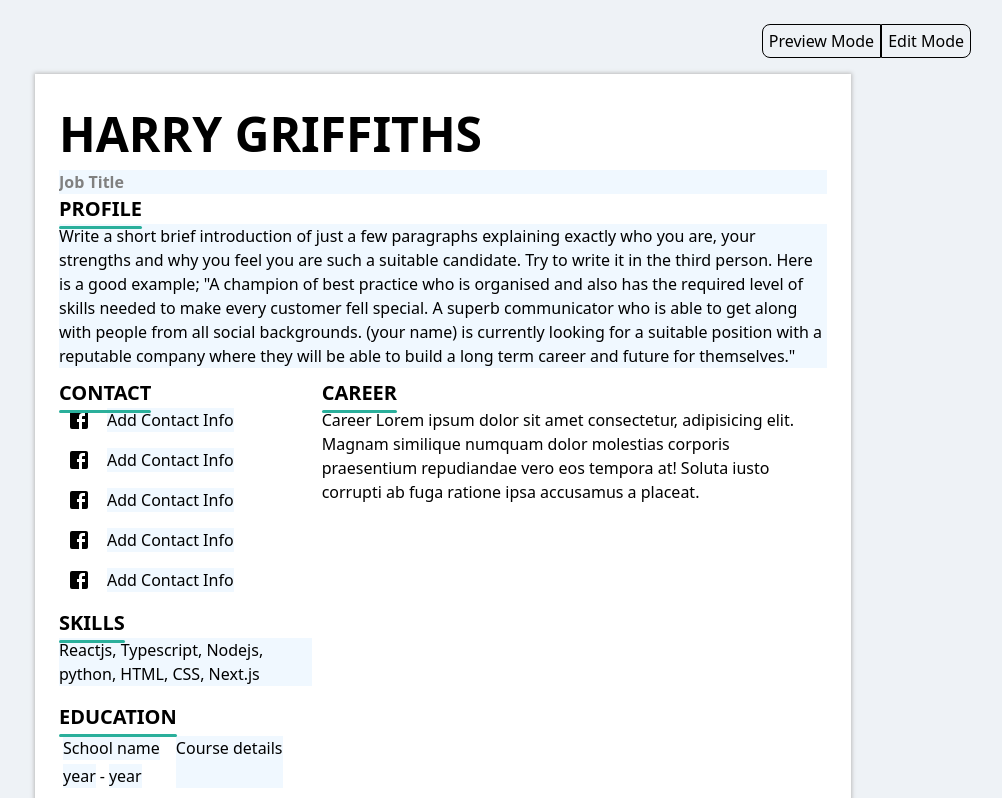
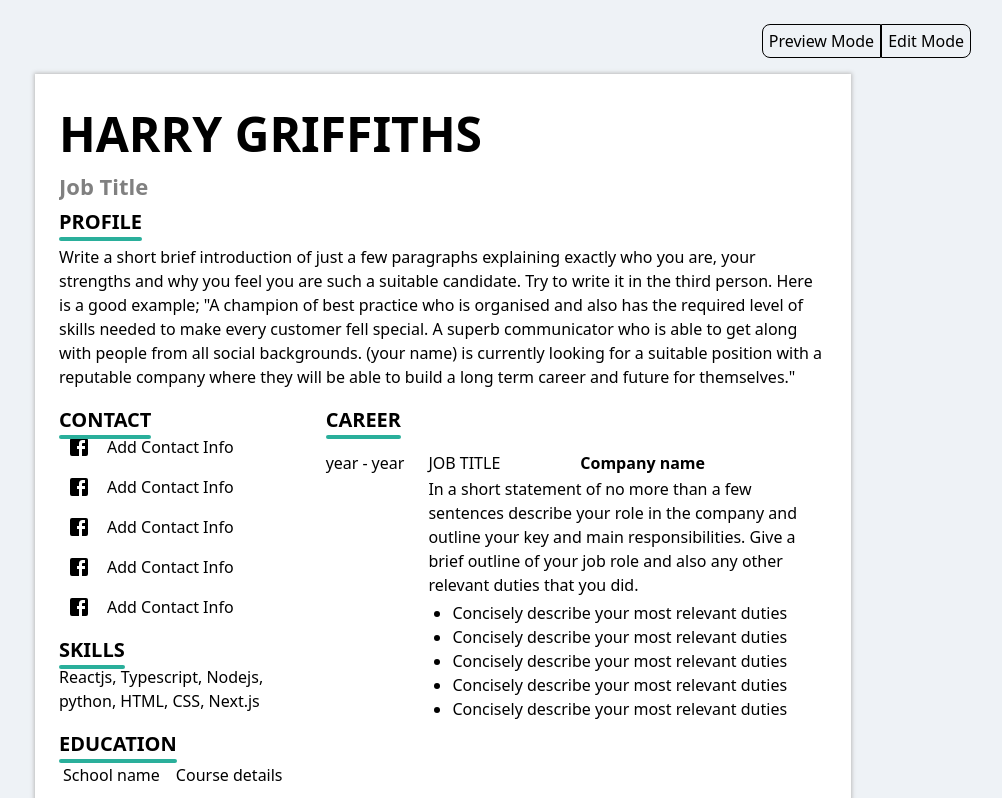
Before and after one commit to Mavrik-jnr/CV-builder, a React (Create React App) app: page / in a window 1280 px wide. Shown: the top 798 px of the page, without its empty margins (197-1199 px from the left). Built offline with nearby package versions, Linux system fonts and the light colour scheme.

Commit message:
Finalize Resume markup

```diff
--- a/src/App.js
+++ b/src/App.js
@@ -1,4 +1,4 @@
-import "./styles/App.css";
+import styles from "./styles/App.module.css";
 
 import React, { Component } from "react";
 import Header from "./components/section/Header";
@@ -8,14 +8,14 @@ import Career from "./components/section/Career";
 export class App extends Component {
   render() {
     return (
-      <div className="App">
-        <section className="cv-app">
-          <div className="user-tab">
-            <button id="preview">Preview Mode</button>
-            <button id="edit">Edit Mode</button>
+      <div className={styles.App}>
+        <section className={styles.cv}>
+          <div className={styles.user}>
+            <button id={styles.preview}>Preview Mode</button>
+            <button id={styles.edit}>Edit Mode</button>
           </div>
-          <main className="Resume">
-            <article className="Resume-content">
+          <main className={styles.Resume}>
+            <article className={styles.ResumeContent}>
               <Header />
               <Sidebar />
               <Career />
--- a/src/components/atomic/styles/Input.css
+++ b/src/components/atomic/styles/Input.css
@@ -1,10 +1,12 @@
 .inputElement {
   /* display: inline-block; */
-  background-color: aliceblue;
+  /* background-color: aliceblue; */
   cursor: pointer;
   margin: 0;
 }
 .inputElement:hover {
   box-sizing: border-box;
   border: 2px solid rgb(105, 103, 103);
+  /* box-shadow: 1px 1px 0px 2px black; */
+  /* outline: 2px solid black; */
 }
--- a/src/components/section/Career.js
+++ b/src/components/section/Career.js
@@ -1,19 +1,53 @@
 import React, { Component } from "react";
+import Input from "../atomic/Input";
 import styles from "./styles/Career.module.css";
 export class Career extends Component {
   render() {
     return (
-      <>
-        <section className={styles.career}>
-          <h2>Career</h2>
-          <p>
-            Career Lorem ipsum dolor sit amet consectetur, adipisicing elit.
-            Magnam similique numquam dolor molestias corporis praesentium
-            repudiandae vero eos tempora at! Soluta iusto corrupti ab fuga
-            ratione ipsa accusamus a placeat.
-          </p>
+      <div className={styles.career__section}>
+        <h2>Career</h2>
+        <section className={styles.careers}>
+          <article className={styles.career}>
+            <div className={styles.year__section}>
+              <Input>
+                <p>year</p>
+              </Input>
+              -
+              <Input>
+                <p>year</p>
+              </Input>
+            </div>
+            <article className={styles.description}>
+              <div className={styles.career__header}>
+                <Input>
+                  <h3>JOB TITLE</h3>
+                </Input>
+                <Input>
+                  <p>Company name</p>
+                </Input>
+              </div>
+
+              <div className={styles.career__desc}>
+                <Input>
+                  <p>
+                    In a short statement of no more than a few sentences
+                    describe your role in the company and outline your key and
+                    main responsibilities. Give a brief outline of your job role
+                    and also any other relevant duties that you did.
+                  </p>
+                </Input>
+                <ul>
+                  <li>Concisely describe your most relevant duties</li>
+                  <li>Concisely describe your most relevant duties</li>
+                  <li>Concisely describe your most relevant duties</li>
+                  <li>Concisely describe your most relevant duties</li>
+                  <li>Concisely describe your most relevant duties</li>
+                </ul>
+              </div>
+            </article>
+          </article>
         </section>
-      </>
+      </div>
     );
   }
 }
--- a/src/components/section/Header.js
+++ b/src/components/section/Header.js
@@ -13,7 +13,9 @@ export class Header extends Component {
   render() {
     return (
       <header>
-        <h1>harry Griffiths</h1>
+        <Input>
+          <h1>harry Griffiths</h1>
+        </Input>
         <Input>
           <h3>Job Title</h3>
         </Input>
--- a/src/components/section/styles/Career.module.css
+++ b/src/components/section/styles/Career.module.css
@@ -1,8 +1,68 @@
-.career {
+.career__section {
   grid-area: career;
+  display: flex;
+  flex-direction: column;
+  gap: 16px;
   /* min-height: min-content;
    */
   /* max-height: 656px;s */
   /* display: grid; */
   /* gap: 0px; */
 }
+.careers {
+  width: fit-content;
+}
+.career {
+  display: flex;
+  gap: 24px;
+}
+.career__header {
+  display: flex;
+  /* flex-direction: column; */
+  /* justify-content: center; */
+  /* text-align: center; */
+  gap: 80px;
+  flex: 1;
+  /* width: 100%; */
+}
+.career__header h3 {
+  color: black;
+  font-weight: 500;
+  flex: initial;
+  font-size: 16px;
+}
+.career__header p {
+  flex: 1;
+  text-align: center;
+  color: black;
+  font-weight: 700;
+  /* width: 100%; */
+}
+.description {
+  /* display: none; */
+  display: flex;
+  flex-direction: column;
+  gap: 2px;
+}
+
+.year__section {
+  display: flex;
+  align-items: flex-start;
+  gap: 4px;
+  margin: 0px;
+}
+.career__desc {
+  display: flex;
+  flex-direction: column;
+  gap: 4px;
+  /* background-color: red; */
+}
+.career__desc ul {
+  /* justify-self: center;
+  align-self: flex-start; */
+  margin: 0;
+  /* width: 100%; */
+  /* text-align: center; */
+
+  padding-inline: 24px;
+}
--- a/src/components/section/styles/Header.module.css
+++ b/src/components/section/styles/Header.module.css
@@ -9,3 +9,7 @@ header {
   grid-template-rows: 1fr 2fr; */
   overflow: hidden;
 }
+header h2 {
+  margin-bottom: 8px;
+  margin-top: 4px;
+}
--- a/src/styles/App.css
+++ b/src/styles/App.module.css
@@ -10,7 +10,7 @@ aside {
   margin: 0;
 }
 
-.cv-app {
+.cv {
   display: flex;
   flex-direction: column;
   gap: 16px;
@@ -19,7 +19,7 @@ aside {
   padding-top: 24px;
 }
 
-.user-tab {
+.user {
   width: 1056px;
   display: flex;
   justify-content: flex-end;
@@ -42,7 +42,7 @@ aside {
   /* display: grid; */
   /* grid-template-rows: minmax(auto, 1056px); */
 }
-.Resume article {
+.ResumeContent {
   max-height: 100%;
   /* height: fit-content; */
   display: grid;
@@ -53,5 +53,5 @@ aside {
     "sidebar career";
   /* border: 2px solid; */
   overflow: hidden;
-  gap: 10px;
+  gap: 16px;
 }
--- a/src/styles/index.css
+++ b/src/styles/index.css
@@ -27,14 +27,14 @@ h2::after {
   display: block;
   width: 100%;
   position: absolute;
-  bottom: -5px;
-  height: 3px;
+  bottom: -4px;
+  height: 4px;
   border-radius: 8px;
   background-color: rgb(42, 175, 155);
 }
 
 h3 {
-  font-size: 16px;
+  font-size: 22px;
   color: gray;
   font-family: 700;
 }
```
